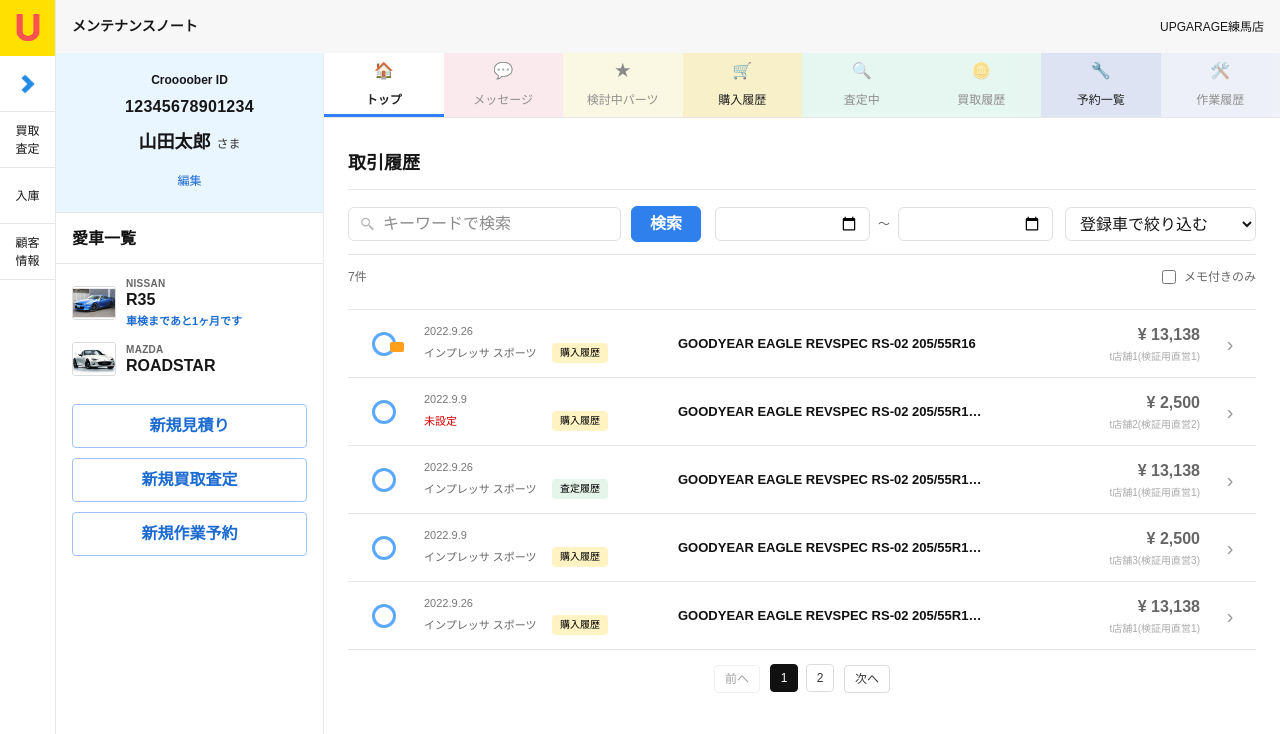
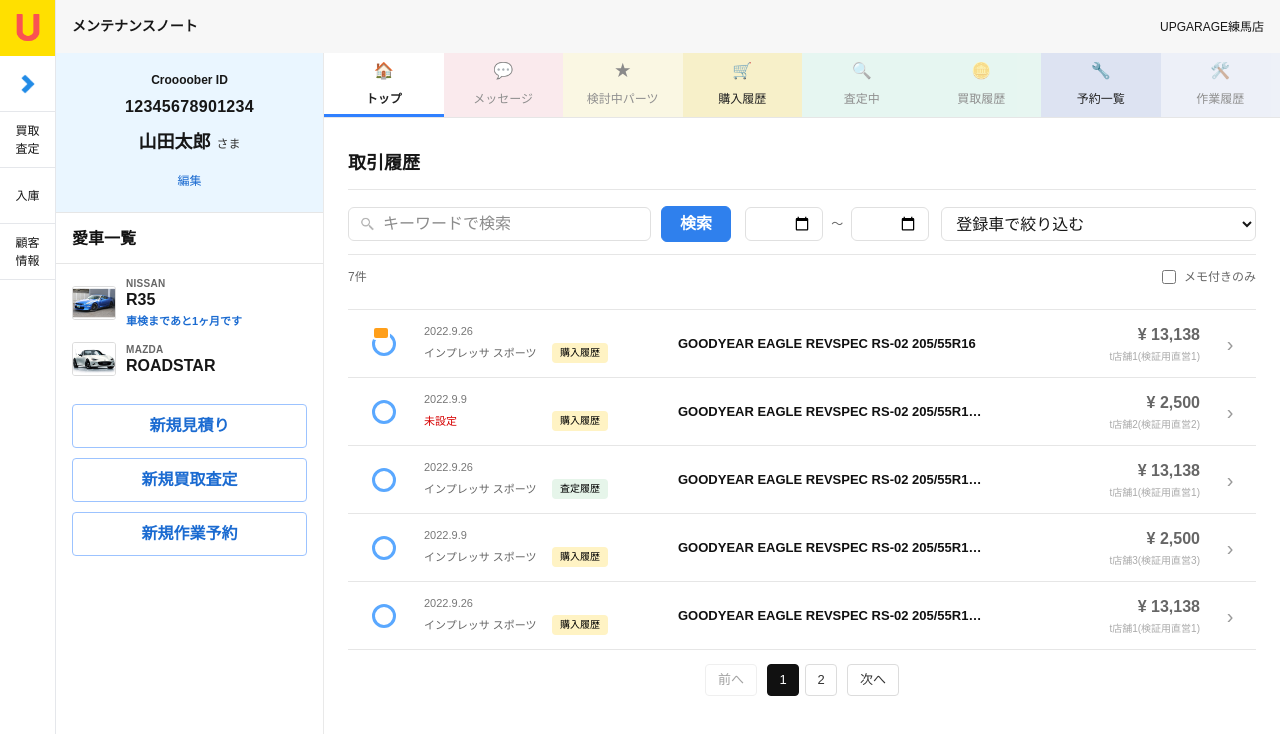
Before and after one commit to static-haruka/frontend-training-1, a Next.js app: page /customer/1 in a window 1280 px wide. Shown: the top 734 px of the page. Built offline with nearby package versions, Linux system fonts and the light colour scheme.

Commit message:
feat: add responsive layout support

```diff
--- a/app/components/UserSearchView.tsx
+++ b/app/components/UserSearchView.tsx
@@ -68,7 +68,6 @@
                   ) : (
                     users.map((user) => {
                       const isSelected = selectedId === user.crooooberId;
-
                       return (
                         <TableRow
                           key={user.crooooberId}
@@ -94,7 +93,6 @@
               <BackButton type="button" onClick={onBack}>
                 戻る
               </BackButton>
-
               <DecideButton type="button" onClick={onDecide} disabled={selectedId === null}>
                 決定
               </DecideButton>
@@ -145,12 +143,11 @@
 
 const SearchInputWrap = styled.div`
   position: relative;
-  flex: 0 0 360px;
+  flex: 1;
   min-width: 0;
 
-  @media (max-width: 768px) {
-    flex: 1 1 auto;
-    width: 100%;
+  @media (min-width: 769px) {
+    max-width: 360px;
   }
 `;
 
@@ -194,10 +191,9 @@
   font-weight: 600;
   border: 1px solid #0075af;
   white-space: nowrap;
+  flex-shrink: 0;
 
-  &:hover {
-    opacity: 0.92;
-  }
+  &:hover { opacity: 0.92; }
 
   @media (max-width: 768px) {
     width: 100%;
@@ -212,11 +208,10 @@
 const Table = styled.table`
   margin-top: 24px;
   width: 100%;
-  min-width: 720px;
+  min-width: 640px;
   border-collapse: collapse;
 
-  th,
-  td {
+  th, td {
     border-bottom: 1px solid #e5e7eb;
     padding: 14px 20px;
     font-size: 14px;
@@ -232,10 +227,9 @@
 
 const TableRow = styled.tr<{ $selected: boolean }>`
   background: ${(p) => (p.$selected ? "#f3f4f6" : "transparent")};
+  cursor: pointer;
 
-  &:hover {
-    background: #f3f4f6;
-  }
+  &:hover { background: #f3f4f6; }
 `;
 
 const NoResultRow = styled.tr`
@@ -252,7 +246,7 @@
   margin-top: 40px;
 
   @media (max-width: 768px) {
-    flex-direction: column;
+    flex-direction: column-reverse;
     gap: 12px;
   }
 `;
@@ -266,9 +260,7 @@
   background: #fff;
   font-weight: 600;
 
-  &:hover {
-    opacity: 0.92;
-  }
+  &:hover { opacity: 0.92; }
 
   @media (max-width: 768px) {
     width: 100%;
@@ -285,9 +277,7 @@
   color: #ffffff;
   font-weight: 600;
 
-  &:hover {
-    opacity: 0.92;
-  }
+  &:hover { opacity: 0.92; }
 
   &:disabled {
     opacity: 0.45;
--- a/app/components/customer/HistoryFilters.tsx
+++ b/app/components/customer/HistoryFilters.tsx
@@ -85,7 +85,6 @@
   @media (max-width: 768px) {
     flex-direction: column;
     align-items: stretch;
-    height: auto;
     gap: 12px;
   }
 `;
@@ -96,20 +95,15 @@
   gap: 10px;
   flex: 1;
   min-width: 0;
-
-  @media (max-width: 768px) {
-    width: 100%;
-  }
 `;
 
 const SearchInputWrap = styled.div`
   position: relative;
-  width: 320px;
+  flex: 1;
   min-width: 0;
 
-  @media (max-width: 768px) {
-    width: 100%;
-    flex: 1;
+  @media (min-width: 769px) {
+    max-width: 320px;
   }
 `;
 
@@ -150,13 +144,8 @@
   white-space: nowrap;
   flex-shrink: 0;
 
-  &:hover {
-    background: #256fd4;
-  }
-
-  &:active {
-    transform: translateY(1px);
-  }
+  &:hover { background: #256fd4; }
+  &:active { transform: translateY(1px); }
 
   @media (max-width: 768px) {
     padding: 0 14px;
@@ -170,7 +159,6 @@
   min-width: 0;
 
   @media (max-width: 768px) {
-    width: 100%;
     flex-direction: column;
     align-items: stretch;
   }
@@ -181,10 +169,6 @@
   align-items: center;
   gap: 8px;
   min-width: 0;
-
-  @media (max-width: 768px) {
-    width: 100%;
-  }
 `;
 
 const DateInput = styled.input`
@@ -195,14 +179,15 @@
   background: #fff;
   min-width: 0;
   box-sizing: border-box;
+  flex: 1;
 
   &:not(:focus):invalid {
     color: transparent;
   }
 
-  @media (max-width: 768px) {
-    flex: 1;
-    width: 100%;
+  @media (min-width: 769px) {
+    width: 140px;
+    flex: unset;
   }
 `;
 
@@ -220,8 +205,5 @@
   background: #fff;
   min-width: 0;
   box-sizing: border-box;
-
-  @media (max-width: 768px) {
-    width: 100%;
-  }
+  width: 100%;
 `;
--- a/app/components/customer/HistoryList.tsx
+++ b/app/components/customer/HistoryList.tsx
@@ -63,28 +63,23 @@
   column-gap: 14px;
 
   min-height: 68px;
-  padding: 10px 10px;
+  padding: 10px;
 
   border-bottom: 1px solid #e6e6e6;
   background: #fff;
   cursor: pointer;
 
-  &:hover {
-    background: #fafafa;
-  }
-
-  &:active {
-    background: #f5f5f5;
-  }
+  &:hover { background: #fafafa; }
+  &:active { background: #f5f5f5; }
 
   @media (max-width: 768px) {
     grid-template-columns: 40px 1fr 24px;
     grid-template-areas:
-      "icon meta chevron"
-      "icon title chevron"
-      "icon right chevron";
+      "icon meta    chevron"
+      "icon title   chevron"
+      "icon right   chevron";
     column-gap: 10px;
-    row-gap: 6px;
+    row-gap: 4px;
     align-items: start;
     padding: 12px 8px;
   }
@@ -112,17 +107,13 @@
 
 const CommentBadge = styled.div`
   position: absolute;
-  top: 10px;
-  left: 32px;
+  top: -4px;
+  left: 16px;
   width: 14px;
   height: 10px;
   border-radius: 2px;
   background: #ff9f1a;
-
-  @media (max-width: 768px) {
-    left: 24px;
-    top: 6px;
-  }
+  box-shadow: 0 0 0 2px #fff;
 `;
 
 const Meta = styled.div`
@@ -151,7 +142,6 @@
 
 const MetaCar = styled.div<{ $isUnset: boolean }>`
   color: ${(p) => (p.$isUnset ? "#d60000" : "#666")};
-
   flex: 0 0 120px;
   min-width: 0;
   white-space: nowrap;
@@ -171,17 +161,8 @@
   color: #000;
   background: #f2f2f2;
 
-  ${(p) =>
-    p.kind === "purchase" &&
-    `
-      background: #fff3c4;
-    `}
-
-  ${(p) =>
-    p.kind === "assessment" &&
-    `
-      background: #e6f5ea;
-    `}
+  ${(p) => p.kind === "purchase" && `background: #fff3c4;`}
+  ${(p) => p.kind === "assessment" && `background: #e6f5ea;`}
 `;
 
 const Title = styled.div`
@@ -189,7 +170,6 @@
   font-weight: 800;
   color: #111;
   min-width: 0;
-
   white-space: nowrap;
   overflow: hidden;
   text-overflow: ellipsis;
@@ -227,7 +207,6 @@
   margin-top: 2px;
   font-size: 10px;
   color: #aaa;
-
   white-space: nowrap;
   overflow: hidden;
   text-overflow: ellipsis;
--- a/app/components/customer/Pagination.tsx
+++ b/app/components/customer/Pagination.tsx
@@ -9,7 +9,7 @@
 };
 
 export default function Pagination({ page, totalPages, onChange }: Props) {
-  const pages = makePages(totalPages);
+  const pages = makePages(page, totalPages);
 
   return (
     <Wrap>
@@ -18,7 +18,10 @@
       </PagerButton>
 
       <Pages>
-        {pages.map((p) => (
+        {pages.map((p, i) =>
+          p === null ? (
+            <Ellipsis key={`ellipsis-${i}`}>…</Ellipsis>
+          ) : (
             <PageButton
               key={p}
               aria-current={p === page ? "true" : "false"}
@@ -26,7 +29,8 @@
             >
               {p}
             </PageButton>
-        ))}
+          )
+        )}
       </Pages>
 
       <PagerButton disabled={page >= totalPages} onClick={() => onChange(page + 1)}>
@@ -36,14 +40,35 @@
   );
 }
 
-function makePages(total: number) {
-  const arr: number[] = [];
-  let i = 1;
-  while (i <= total) {
-    arr.push(i);
-    i += 1;
+/**
+ * ページ番号リストを生成。
+ * モバイル向けに「現在ページ周辺 ±2」だけ表示し、端は省略記号で繋ぐ。
+ * null は省略記号を表す。
+ */
+function makePages(current: number, total: number): (number | null)[] {
+  if (total <= 7) {
+    return Array.from({ length: total }, (_, i) => i + 1);
   }
-  return arr;
+
+  const pages: (number | null)[] = [];
+  const delta = 2;
+
+  const left = Math.max(2, current - delta);
+  const right = Math.min(total - 1, current + delta);
+
+  pages.push(1);
+
+  if (left > 2) pages.push(null);
+
+  for (let i = left; i <= right; i++) {
+    pages.push(i);
+  }
+
+  if (right < total - 1) pages.push(null);
+
+  pages.push(total);
+
+  return pages;
 }
 
 const Wrap = styled.div`
@@ -55,32 +80,28 @@
   flex-wrap: wrap;
 
   @media (max-width: 768px) {
-    gap: 8px;
+    gap: 6px;
+    padding: 12px 0;
   }
 `;
 
 const Pages = styled.div`
   display: flex;
-  gap: 8px;
-  max-width: 420px;
-  overflow-x: auto;
-  padding-bottom: 2px;
-
-  @media (max-width: 768px) {
-    max-width: 100%;
-  }
+  gap: 6px;
+  align-items: center;
 `;
 
 const PageButton = styled.button`
-  width: 28px;
-  height: 28px;
+  width: 32px;
+  height: 32px;
   border-radius: 4px;
   border: 1px solid #dcdcdc;
   background: #fff;
   cursor: pointer;
-  font-size: 12px;
+  font-size: 13px;
   color: #333;
   flex: 0 0 auto;
+  transition: background 0.1s;
 
   &:hover {
     background: #f6f6f6;
@@ -99,18 +120,33 @@
   &[aria-current="true"]:hover {
     background: #111;
   }
+
+  @media (max-width: 768px) {
+    width: 30px;
+    height: 30px;
+    font-size: 12px;
+  }
+`;
+
+const Ellipsis = styled.span`
+  width: 24px;
+  text-align: center;
+  font-size: 13px;
+  color: #999;
+  user-select: none;
 `;
 
 const PagerButton = styled.button`
-  height: 28px;
-  padding: 0 10px;
+  height: 32px;
+  padding: 0 12px;
   border-radius: 4px;
   border: 1px solid #dcdcdc;
   background: #fff;
   cursor: pointer;
-  font-size: 12px;
+  font-size: 13px;
   color: #333;
   flex: 0 0 auto;
+  transition: background 0.1s;
 
   &:hover:not(:disabled) {
     background: #f6f6f6;
@@ -124,4 +160,10 @@
     opacity: 0.45;
     cursor: not-allowed;
   }
+
+  @media (max-width: 768px) {
+    height: 30px;
+    padding: 0 10px;
+    font-size: 12px;
+  }
 `;
--- a/app/components/customer/PurchaseHistoryView.tsx
+++ b/app/components/customer/PurchaseHistoryView.tsx
@@ -217,20 +217,15 @@
   gap: 10px;
   flex: 1;
   min-width: 0;
-
-  @media (max-width: 768px) {
-    width: 100%;
-  }
 `;
 
 const SearchInputWrap = styled.div`
   position: relative;
-  width: 320px;
+  flex: 1;
   min-width: 0;
 
-  @media (max-width: 768px) {
-    width: 100%;
-    flex: 1;
+  @media (min-width: 769px) {
+    max-width: 320px;
   }
 `;
 
@@ -283,7 +278,6 @@
   min-width: 0;
 
   @media (max-width: 768px) {
-    width: 100%;
     flex-direction: column;
     align-items: stretch;
   }
@@ -294,10 +288,6 @@
   align-items: center;
   gap: 8px;
   min-width: 0;
-
-  @media (max-width: 768px) {
-    width: 100%;
-  }
 `;
 
 const DateInput = styled.input`
@@ -308,10 +298,11 @@
   background: #fff;
   min-width: 0;
   box-sizing: border-box;
+  flex: 1;
 
-  @media (max-width: 768px) {
-    flex: 1;
-    width: 100%;
+  @media (min-width: 769px) {
+    width: 140px;
+    flex: unset;
   }
 `;
 
@@ -329,22 +320,18 @@
   background: #fff;
   min-width: 0;
   box-sizing: border-box;
-
-  @media (max-width: 768px) {
-    width: 100%;
-  }
+  width: 100%;
 `;
 
 const CountRow = styled.div`
   display: flex;
   align-items: center;
+  justify-content: space-between;
   gap: 12px;
   min-height: 44px;
   min-width: 0;
 
   @media (max-width: 768px) {
-    flex-direction: column;
-    align-items: flex-start;
     min-height: auto;
     padding-top: 8px;
   }
@@ -356,17 +343,12 @@
 `;
 
 const MemoOnly = styled.label`
-  margin-left: auto;
   display: inline-flex;
   align-items: center;
   gap: 8px;
   font-size: 12px;
   color: #666;
-  flex-wrap: wrap;
-
-  @media (max-width: 768px) {
-    margin-left: 0;
-  }
+  cursor: pointer;
 
   input {
     width: 14px;
--- a/app/components/customer/TopTabs.tsx
+++ b/app/components/customer/TopTabs.tsx
@@ -23,14 +23,14 @@
   emoji: string;
   bg: string;
 }[] = [
-  { key: "top", label: "トップ", emoji: "🏠", bg: "#ffffff" },
-  { key: "message", label: "メッセージ", emoji: "💬", bg: "#f7d7dc" },
-  { key: "considering", label: "検討中パーツ", emoji: "★", bg: "#f7f0c9" },
-  { key: "purchase", label: "購入履歴", emoji: "🛒", bg: "#f7f0c9" },
-  { key: "assessing", label: "査定中", emoji: "🔍", bg: "#cfeee4" },
-  { key: "buy", label: "買取履歴", emoji: "🪙", bg: "#cfeee4" },
-  { key: "reservation", label: "予約一覧", emoji: "🔧", bg: "#dde3f2" },
-  { key: "work", label: "作業履歴", emoji: "🛠️", bg: "#dde3f2" },
+  { key: "top",         label: "トップ",       emoji: "🏠",  bg: "#ffffff" },
+  { key: "message",     label: "メッセージ",   emoji: "💬",  bg: "#f7d7dc" },
+  { key: "considering", label: "検討中パーツ", emoji: "★",   bg: "#f7f0c9" },
+  { key: "purchase",    label: "購入履歴",     emoji: "🛒",  bg: "#f7f0c9" },
+  { key: "assessing",   label: "査定中",       emoji: "🔍",  bg: "#cfeee4" },
+  { key: "buy",         label: "買取履歴",     emoji: "🪙",  bg: "#cfeee4" },
+  { key: "reservation", label: "予約一覧",     emoji: "🔧",  bg: "#dde3f2" },
+  { key: "work",        label: "作業履歴",     emoji: "🛠️", bg: "#dde3f2" },
 ];
 
 const ENABLED_TABS: TabKey[] = ["top", "purchase", "reservation"];
@@ -65,8 +65,7 @@
               $bg={t.bg}
               $enabled={isEnabled}
               onClick={() => {
-                if (!customerId) return;
-                if (!isEnabled) return;
+                if (!customerId || !isEnabled) return;
                 router.push(buildHref(t.key, customerId));
               }}
             >
@@ -88,17 +87,15 @@
   width: 100%;
   overflow-x: auto;
   -webkit-overflow-scrolling: touch;
+  scrollbar-width: none;
+  &::-webkit-scrollbar { display: none; }
 `;
 
 const Bar = styled.div<{ $cols: number }>`
   display: grid;
   grid-template-columns: repeat(${(p) => p.$cols}, 1fr);
   border-bottom: 1px solid #e6e6e6;
-  min-width: 720px;
-
-  @media (max-width: 768px) {
-    min-width: 640px;
-  }
+  min-width: ${(p) => p.$cols * 80}px;
 `;
 
 const Tab = styled.button<{
@@ -110,32 +107,25 @@
   border: none;
   background: ${(p) => p.$bg};
   cursor: ${(p) => (p.$enabled ? "pointer" : "default")};
-
   height: 64px;
   padding: 6px 8px;
   position: relative;
   min-width: 0;
 
-  ${(p) =>
-    p.$active &&
-    `
-      box-shadow: inset 0 -3px 0 #2f80ff;
-      font-weight: 700;
-    `}
+  ${(p) => p.$active && `
+    box-shadow: inset 0 -3px 0 #2f80ff;
+    font-weight: 700;
+  `}
 
-  ${(p) =>
-    !p.$enabled &&
-    `
-      opacity: 0.5;
-    `}
+  ${(p) => !p.$enabled && `opacity: 0.5;`}
 
   &:hover {
-    filter: ${(p) => (p.$enabled ? "brightness(0.98)" : "none")};
+    filter: ${(p) => (p.$enabled ? "brightness(0.97)" : "none")};
   }
 
   @media (max-width: 768px) {
-    height: 60px;
-    padding: 6px 4px;
+    height: 56px;
+    padding: 4px;
   }
 `;
 
@@ -143,7 +133,7 @@
   height: 100%;
   display: grid;
   place-items: center;
-  gap: 6px;
+  gap: 4px;
 `;
 
 const Icon = styled.span`
@@ -159,6 +149,6 @@
   word-break: keep-all;
 
   @media (max-width: 768px) {
-    font-size: 11px;
+    font-size: 10px;
   }
 `;
```
Also changed, not shown: app/components/customer/PurchaseHistoryDetailView.tsx (+53 -7 lines), app/components/customer/PurchaseHistoryList.tsx (+113 -36 lines), app/components/customer/ReservationItem.tsx (+9 -15 lines), app/components/customer/ReservationView.tsx (+12 -14 lines). Lines whose indentation alone changed are shown as unchanged.
